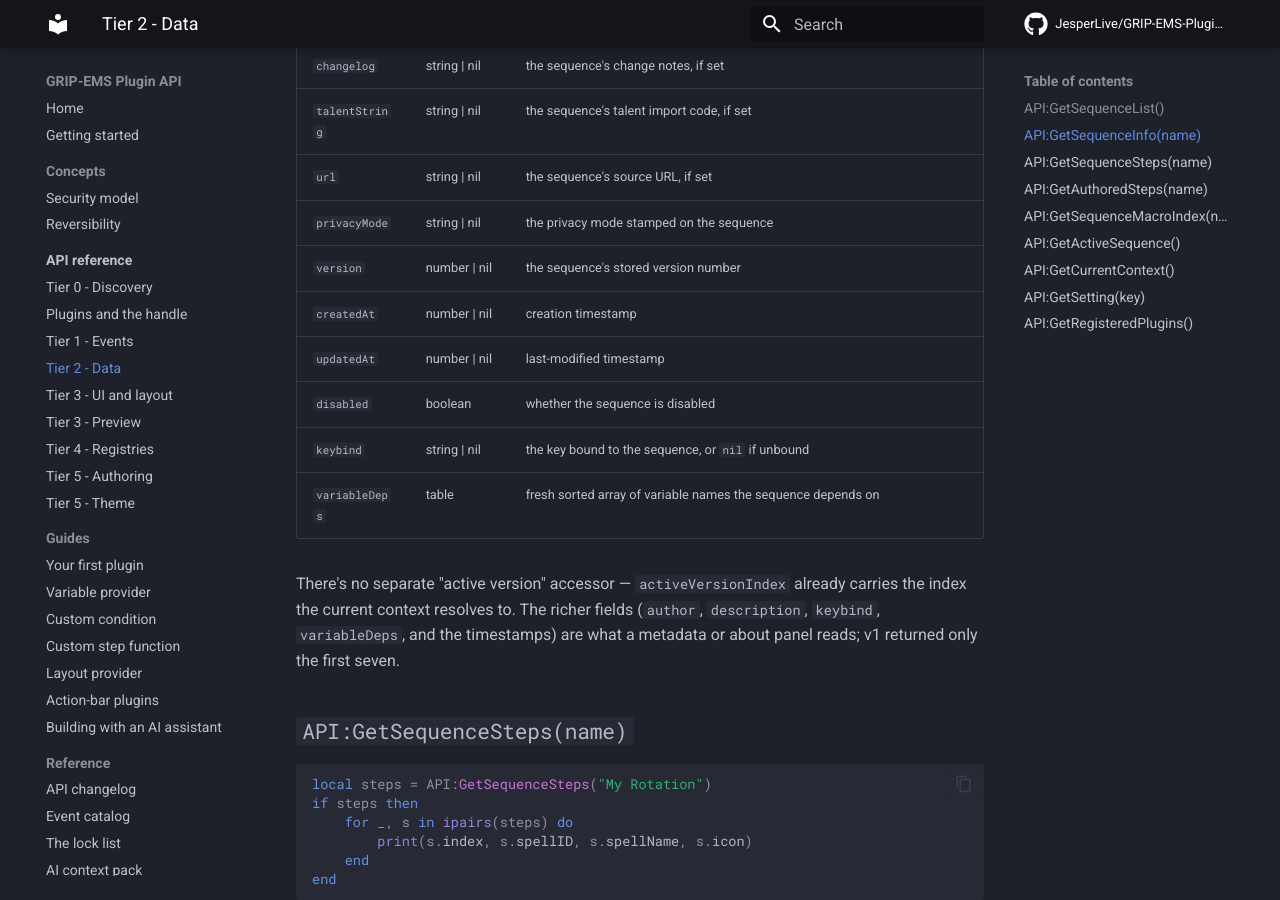
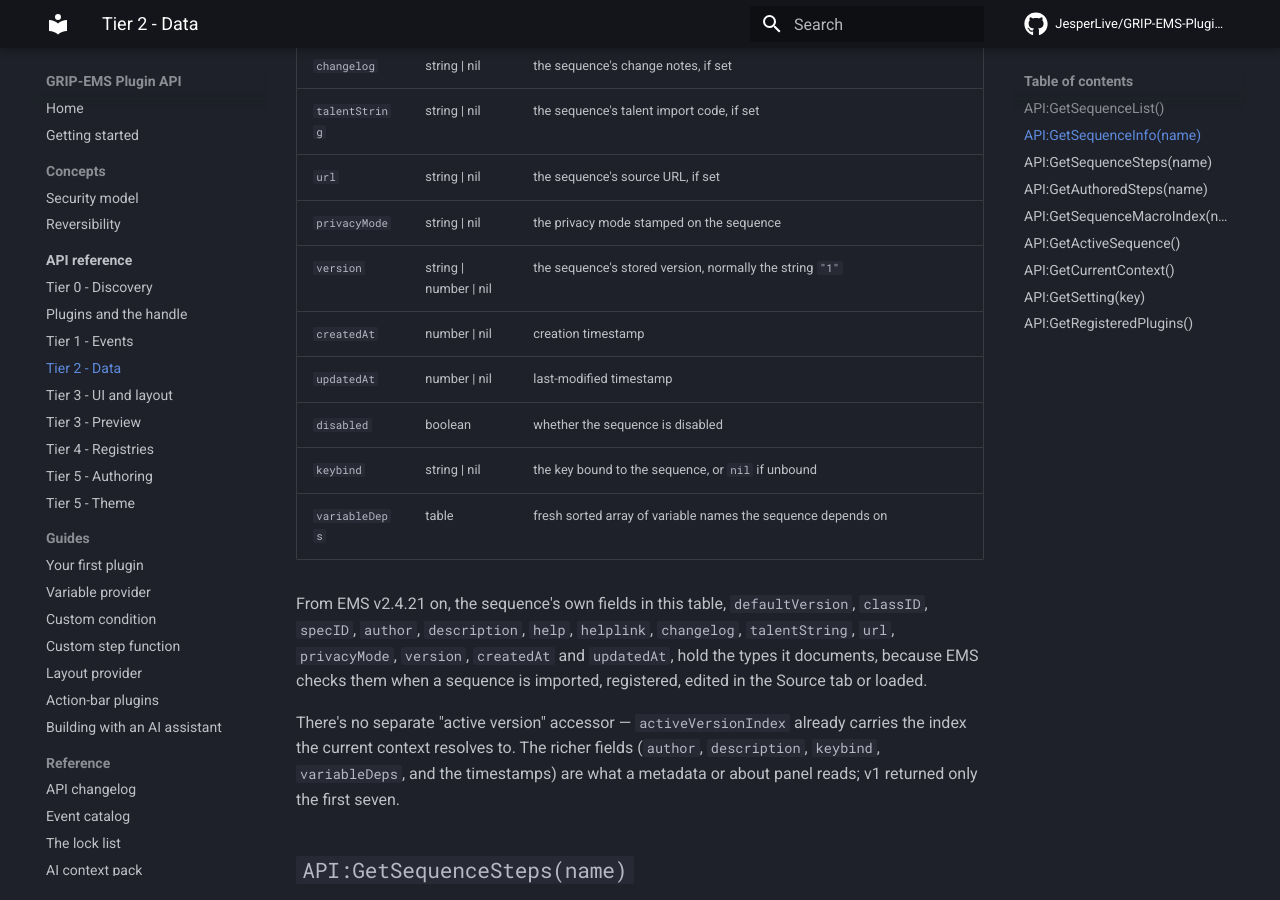
Before and after one commit to JesperLive/GRIP-EMS-PluginAPI, an MkDocs documentation site: the page built from docs/api/data.md, in a window 1280 px wide and 900 px high, scrolled down 2179 px. Built offline with MkDocs 1.6.1 and Material for MkDocs 9.7.7, drawn with Linux system fonts in a browser that asks for light colours; comment, search, counter and statistics services are not loaded.

Commit message:
Document GetSequenceInfo's version as a string, a number or nil, and name the fields EMS v2.4.21 checks
Every EMS writer stores version as the string "1", and an import or a plugin can hand over a number, which EMS keeps. One sentence under the table names the sequence fields that hold their documented types from EMS v2.4.21 on, because EMS checks them when a sequence is imported, registered, edited in the Source tab or loaded.

```diff
--- a/docs/api/data.md
+++ b/docs/api/data.md
@@ -69,12 +69,14 @@ Returns a metadata snapshot for one sequence, or `nil` when no sequence by that
 | `talentString` | string \| nil | the sequence's talent import code, if set |
 | `url` | string \| nil | the sequence's source URL, if set |
 | `privacyMode` | string \| nil | the privacy mode stamped on the sequence |
-| `version` | number \| nil | the sequence's stored version number |
+| `version` | string \| number \| nil | the sequence's stored version, normally the string `"1"` |
 | `createdAt` | number \| nil | creation timestamp |
 | `updatedAt` | number \| nil | last-modified timestamp |
 | `disabled` | boolean | whether the sequence is disabled |
 | `keybind` | string \| nil | the key bound to the sequence, or `nil` if unbound |
 | `variableDeps` | table | fresh sorted array of variable names the sequence depends on |
+
+From EMS v2.4.21 on, the sequence's own fields in this table, `defaultVersion`, `classID`, `specID`, `author`, `description`, `help`, `helplink`, `changelog`, `talentString`, `url`, `privacyMode`, `version`, `createdAt` and `updatedAt`, hold the types it documents, because EMS checks them when a sequence is imported, registered, edited in the Source tab or loaded.
 
 There's no separate "active version" accessor — `activeVersionIndex` already carries the index the current context resolves to. The richer fields (`author`, `description`, `keybind`, `variableDeps`, and the timestamps) are what a metadata or about panel reads; v1 returned only the first seven.
 
```
